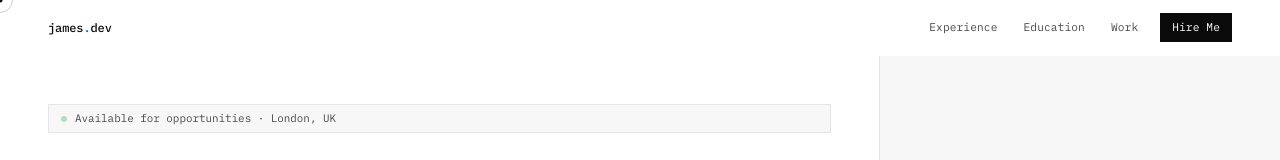
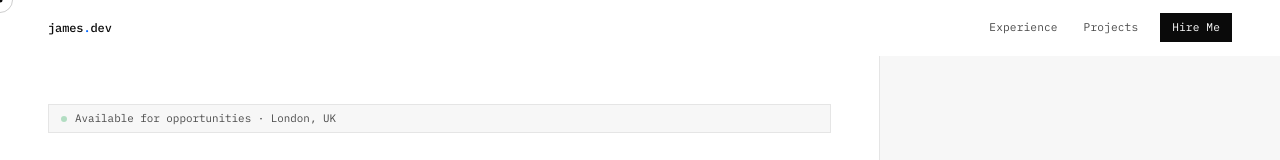
Before and after one commit to Gaseik/Portfolio_v2, a Next.js app: page / in a window 1280 px wide. Shown: the top 160 px of the page. Built offline with nearby package versions, Linux system fonts and the light colour scheme.

Commit message:
fix the hire me button width issue

```diff
--- a/src/app/globals.css
+++ b/src/app/globals.css
@@ -268,3 +268,7 @@ body.ch .cur-r { width: 36px; height: 36px; border-color: rgba(0,102,255,.4); }
 
   #experience, #education, #projects, #contact { padding: 40px 24px; }
 }
+
+@media (max-width: 366px) {
+  .nav-exp { display: none; }
+}
--- a/src/components/Header.tsx
+++ b/src/components/Header.tsx
@@ -33,11 +33,10 @@ export default function Header() {
 
       <nav style={{ display: 'flex', gap: 2, alignItems: 'center' }}>
         {[
-          ['#experience', 'Experience'],
-          ['#education',  'Education'],
-          ['#projects',   'Work'],
-        ].map(([href, label]) => (
-          <a key={href} href={href} style={{
+          ['#experience', 'Experience', 'nav-exp'],
+          ['#projects',   'Projects',   ''],
+        ].map(([href, label, cls]) => (
+          <a key={href} href={href} className={cls} style={{
             fontFamily: "'IBM Plex Mono', monospace",
             fontSize: '.7rem', letterSpacing: '.01em',
             color: 'var(--dim)', textDecoration: 'none',
```
Also changed, not shown: 1 other file (tests, documents, lock files or other folders).
